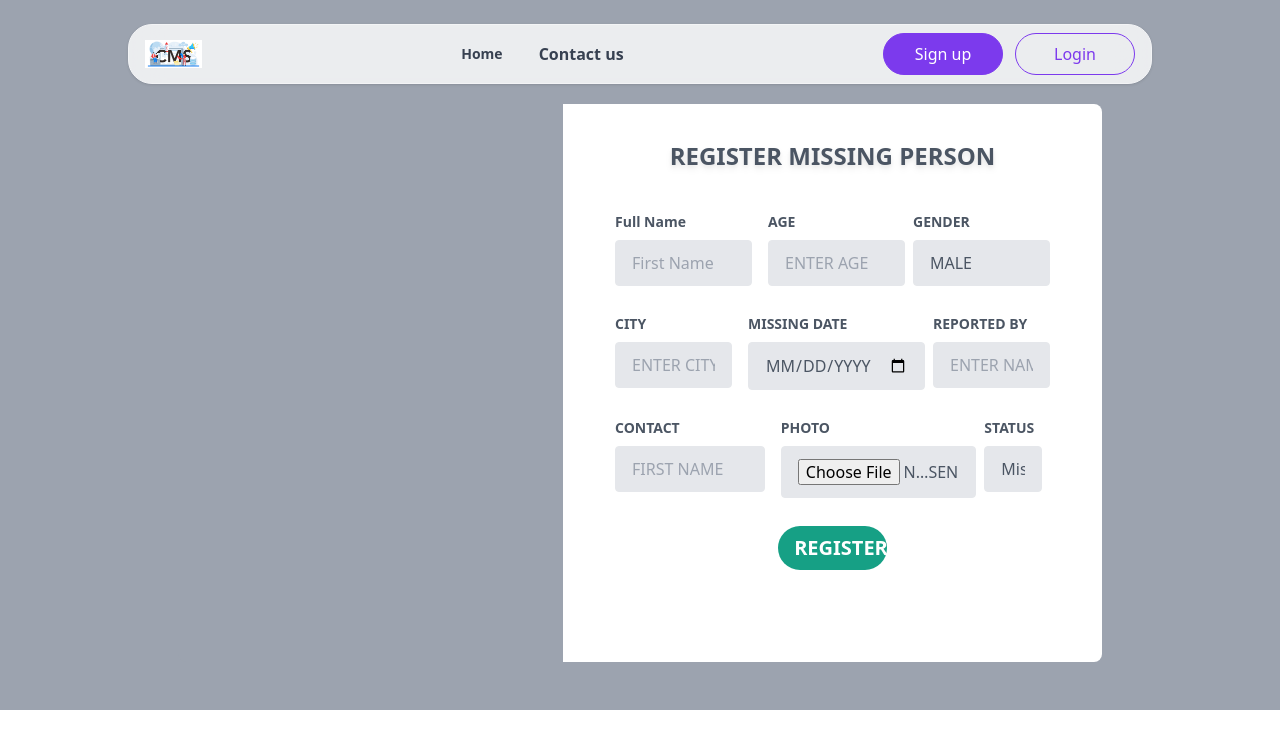
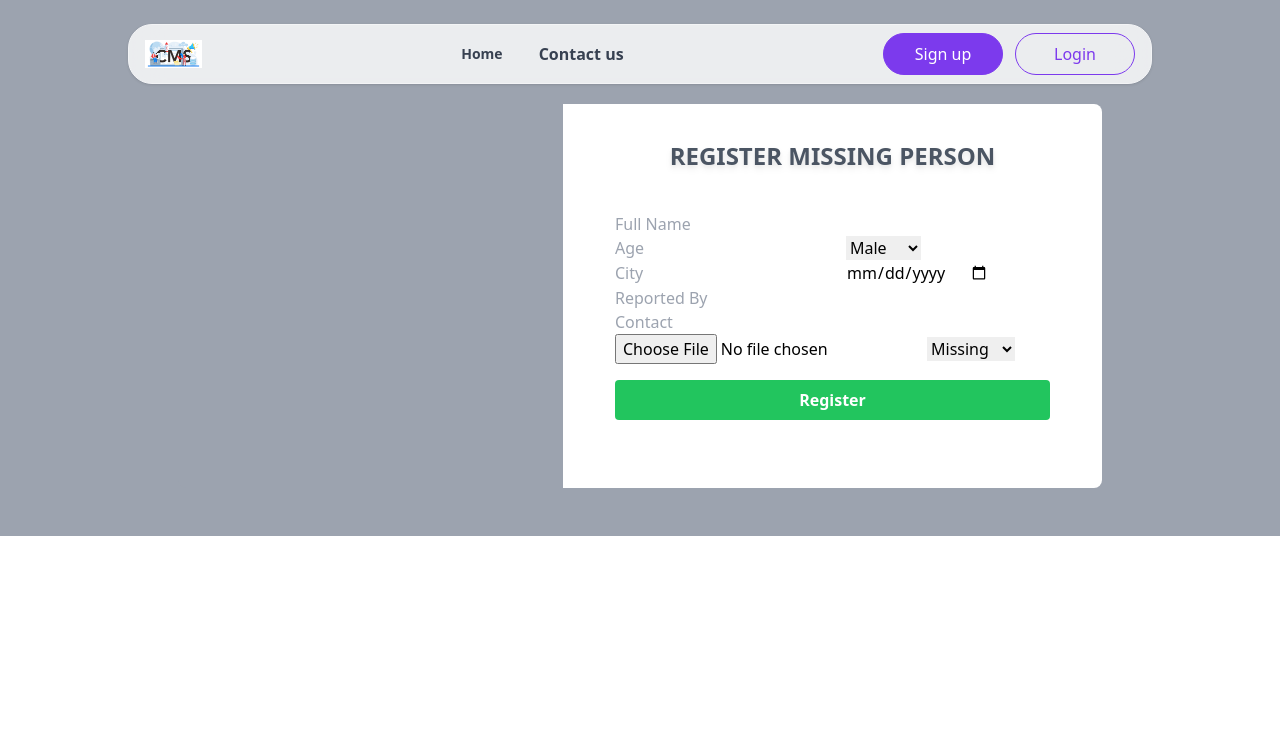
Before and after one commit to SUNIL-000/CMS, a React (Vite) app: page /missing-report in a window 1280 px wide. Shown: the top 748 px of the page. Built offline with nearby package versions, Linux system fonts and the light colour scheme.

Commit message:
Changing ui

```diff
--- a/src/pages/MissingPersonForm.jsx
+++ b/src/pages/MissingPersonForm.jsx
@@ -1,4 +1,3 @@
-// MissingPersonForm.js
 import React, { useState } from "react";
 import axios from "axios";
 import { useNavigate } from "react-router-dom";
@@ -6,7 +5,7 @@ import toast from "react-hot-toast";
 import { baseBackendUrl } from "../assets/connect";
 
 const MissingPersonForm = () => {
-  const navigate=useNavigate()
+  const navigate = useNavigate();
   const [formData, setFormData] = useState({
     name: "",
     age: "",
@@ -16,73 +15,51 @@ const MissingPersonForm = () => {
     reported_by_name: "",
     reported_by_contact: "",
     status: "missing",
-    photo_url: null,
+    photo: null,
   });
   const [phtPrev, setPhtPrev] = useState("");
-  //
+
   const handleChange = (e) => {
     const { name, value } = e.target;
     setFormData({ ...formData, [name]: value });
   };
 
   const handleFileChange = (e) => {
-    setFormData({ ...formData, photo_url: e.target.files[0] });
+    const file = e.target.files[0];
+    if (file) {
+      setFormData({ ...formData, photo: file });
       const reader = new FileReader();
       reader.onloadend = () => {
         if (typeof reader.result === "string") setPhtPrev(reader.result);
       };
-    reader.readAsDataURL(e.target.files[0]);
+      reader.readAsDataURL(file);
+    }
   };
 
   const handleSubmit = async (e) => {
     e.preventDefault();
-    const {
-      name,
-      age,
-      gender,
-      city,
-      missing_date,
-      reported_by_name,
-      reported_by_contact,
-      status,
-      photo_url,
-    } = formData;
+    const form = new FormData();
+    Object.keys(formData).forEach((key) => {
+      form.append(key, formData[key]);
+    });
 
-    let form = new FormData();
-    form.append("name", name);
-    form.append("age", age);
-    form.append("gender", gender);
-    form.append("city", city);
-    form.append("missing_date", missing_date);
-    form.append("reported_by_name", reported_by_name);
-    form.append("reported_by_contact", reported_by_contact);
-    form.append("status", status);
-    photo_url && form.append("photo_url", photo_url);
-
-    console.log(form);
     try {
       const { data } = await axios.post(
         `${baseBackendUrl}/api/v1/missing/new`,
         form,
         {
-          headers: {
-            "Content-Type": "multipart/form-data",
-          },
+          headers: { "Content-Type": "multipart/form-data" },
         }
       );
       if (data?.success) {
-        console.log(data);
-        toast.success(data?.message)
-        navigate('/all-missing-report')
-
-      }
-      else{
-        toast.error(data?.message)
-
+        toast.success(data?.message);
+        navigate("/all-missing-report");
+      } else {
+        toast.error(data?.message);
       }
     } catch (error) {
       console.error("Error submitting report:", error);
-      alert("Error submitting report. Please try again.");
+      toast.error("Error submitting report. Please try again.");
     }
   };
 
@@ -90,242 +67,37 @@ const MissingPersonForm = () => {
     <div className="h-full bg-gray-400 ">
       <div className="mx-auto ">
         <div className="flex justify-center px-6 py-12">
-          {/* Row */}
           <div className="w-full xl:w-3/4 lg:w-11/12 flex mt-14">
-            {/* Col */}
             <div
               className="w-full h-full bg-gray-400 hidden lg:block lg:w-5/12 bg-cover rounded-l-lg"
-              style={{
-                // backgroundSize: " cona",
-                backgroundSize: "cover",
-                backgroundRepeat: "no-repeat",
-                height: "full",
-                backgroundImage: `url(${phtPrev})`,
-              }}
+              style={{ backgroundImage: `url(${phtPrev})` }}
             />
-            {/* Col */}
-            <div className="w-full lg:w-7/12 bg-white    p-5 rounded-lg lg:rounded-l-none">
+            <div className="w-full lg:w-7/12 bg-white p-5 rounded-lg lg:rounded-l-none">
               <h3 className="py-4 text-2xl text-center text-gray-600 font-bold uppercase drop-shadow-md">
                 Register missing person
               </h3>
-              <form
-                className="px-8 pt-6 pb-8 mb-4 bg-white   rounded"
-                onSubmit={handleSubmit}
-              >
-                <div className="mb-4 md:flex md:justify-between">
-                  <div className="mb-4 md:mr-2 md:mb-0 w-1/3">
-                    <label
-                      className="block mb-2 text-sm font-bold text-gray-600 "
-                      htmlFor="firstName"
-                    >
-                      Full Name
-                    </label>
-                    <input
-                      required
-                      value={formData.name}
-                      onChange={handleChange}
-                      className="appearance-none block w-full bg-gray-200 text-gray-600 border border-gray-200 rounded py-3 px-4 mb-3 leading-tight focus:outline-none focus:bg-white focus:border-gray-500"
-                      id="firstName"
-                      type="text"
-                      placeholder="First Name"
-                      name="name"
-                    />
-                  </div>
-                  <div className="md:ml-2 w-1/3">
-                    <label
-                      className="block mb-2 text-sm font-bold text-gray-600 uppercase "
-                      htmlFor="lastName"
-                    >
-                      Age
-                    </label>
-                    <input
-                      required
-                      value={formData.age}
-                      onChange={handleChange}
-                      name="age"
-                      className="appearance-none block w-full bg-gray-200 text-gray-600 uppercase border border-gray-200 rounded py-3 px-4 mb-3 leading-tight focus:outline-none focus:bg-white focus:border-gray-500"
-                      id="age"
-                      type="number"
-                      placeholder="Enter age"
-                    />
-                  </div>
-                  <div className="md:ml-2 w-1/3">
-                    <label
-                      className="block mb-2 text-sm font-bold text-gray-600 uppercase "
-                      htmlFor="lastName"
-                    >
-                      Gender
-                    </label>
-                    <select
-                      required
-                      className="appearance-none block w-full bg-gray-200 text-gray-600 uppercase border border-gray-200 rounded py-3 px-4 mb-3 leading-tight focus:outline-none focus:bg-white focus:border-gray-500"
-                      name="gender"
-                      value={formData.gender}
-                      onChange={handleChange}
-
-                    >
-                      <option value="male" className="w-full">
-                        Male
-                      </option>
-                      <option value="female" className="w-full">
-                        Female
-                      </option>
-                      <option value="other" className="w-full">
-                        Other
-                      </option>
+              <form className="px-8 pt-6 pb-8 mb-4 bg-white rounded" onSubmit={handleSubmit}>
+                <input required value={formData.name} onChange={handleChange} name="name" placeholder="Full Name" className="input" />
+                <input required value={formData.age} onChange={handleChange} name="age" type="number" placeholder="Age" className="input" />
+                <select required name="gender" value={formData.gender} onChange={handleChange} className="input">
+                  <option value="male">Male</option>
+                  <option value="female">Female</option>
+                  <option value="other">Other</option>
                 </select>
-                  </div>
-                </div>
-                {/* ///////city,reported by, missing date///// */}
-                <div className="mb-4 md:flex md:justify-between">
-                  <div className="mb-4 md:mr-2 md:mb-0">
-                    <label
-                      className="block mb-2 text-sm font-bold text-gray-600 uppercase "
-                      htmlFor="firstName"
-                    >
-                      City
-                    </label>
-                    <input
-                      required
-                      name="city"
-                      value={formData.city}
-                      onChange={handleChange}
-                      className="appearance-none block w-full bg-gray-200 text-gray-600 uppercase border border-gray-200 rounded py-3 px-4 mb-3 leading-tight focus:outline-none focus:bg-white focus:border-gray-500"
-                      id="city"
-                      type="text"
-                      placeholder="Enter City"
-                    />
-                  </div>
-                  <div className="md:ml-2">
-                    <label
-                      className="block mb-2 text-sm font-bold text-gray-600 uppercase "
-                      htmlFor="lastName"
-                    >
-                      Missing Date
-                    </label>
-                    <input
-                      required
-                      name="missing_date"
-                      value={formData.missing_date}
-                      onChange={handleChange}
-                      className="appearance-none block w-full  bg-gray-200 text-gray-600 uppercase border border-gray-200 rounded py-3 px-4 mb-3 leading-tight focus:outline-none focus:bg-white focus:border-gray-500"
-                      id="missing_date"
-                      type="date"
-                    />
-                  </div>
-                  <div className="md:ml-2">
-                    <label
-                      className="block mb-2 text-sm font-bold text-gray-600 uppercase "
-                      htmlFor="lastName"
-                    >
-                      Reported By
-                    </label>
-                    <input
-                      required
-                      name="reported_by_name"
-                      value={formData.reported_by_name}
-                      onChange={handleChange}
-                      className="appearance-none block w-full bg-gray-200 text-gray-600 uppercase border border-gray-200 rounded py-3 px-4 mb-3 leading-tight focus:outline-none focus:bg-white focus:border-gray-500"
-                      id="reported_by"
-                      type="text"
-                      placeholder="Enter name"
-                    />
-                  </div>
-                </div>
-
-                {/* ///////status,photo_url///// */}
-                <div className="mb-4 md:flex md:justify-between">
-                  <div className="mb-4 md:mr-2 md:mb-0">
-                    <label
-                      className="block mb-2 text-sm font-bold text-gray-600 uppercase "
-                      htmlFor="firstName"
-                    >
-                      Contact
-                    </label>
-                    <input
-                      required
-                      value={formData.reported_by_contact}
-                      onChange={handleChange}
-                      className="appearance-none block w-full bg-gray-200 text-gray-600 uppercase border border-gray-200 rounded py-3 px-4 mb-3 leading-tight focus:outline-none focus:bg-white focus:border-gray-500"
-                      id="contact"
-                      type="number"
-                      placeholder="First Name"
-                      name="reported_by_contact"
-                    />
-                  </div>
-
-                  <div className="md:ml-2 md:mr-2 p-0">
-                    <label
-                      className="block mb-2 text-sm font-bold text-gray-600 uppercase "
-                      htmlFor="lastName"
-                    >
-                      Photo
-                    </label>
-                    <input
-                      required
-                      onChange={handleFileChange}
-                      name="photo_url"
-                      className="appearance-none block w-full bg-gray-200 text-gray-600 uppercase border border-gray-200 rounded py-3 px-4 mb-3 leading-tight focus:outline-none focus:bg-white focus:border-gray-500"
-                      id="reported_by"
-                      type="file"
-                      placeholder="Enter photo_url"
-                    />
-                  </div>
-
-                  <div className="mb-4 md:mr-2 md:mb-0">
-                    <label
-                      className="block mb-2 text-sm font-bold text-gray-600 uppercase"
-                      htmlFor="firstName"
-                    >
-                      Status
-                    </label>
-                    <select
-                      required
-                      className="appearance-none block w-full bg-gray-200 text-gray-600 border border-gray-200 rounded py-3 px-4 mb-3 leading-tight focus:outline-none focus:bg-white focus:border-gray-500"
-                      name="status"
-                      value={formData.status}
-                      onChange={handleChange}
-
-                    >
-                      <option value="missing" className="w-full">
-                        Missing
-                      </option>
-                      <option value="found" className="w-full">
-                        Found
-                      </option>
-                      <option value="resolved" className="w-full">
-                        Resolved
-                      </option>
+                <input required value={formData.city} onChange={handleChange} name="city" placeholder="City" className="input" />
+                <input required type="date" value={formData.missing_date} onChange={handleChange} name="missing_date" className="input" />
+                <input required value={formData.reported_by_name} onChange={handleChange} name="reported_by_name" placeholder="Reported By" className="input" />
+                <input required value={formData.reported_by_contact} onChange={handleChange} name="reported_by_contact" type="number" placeholder="Contact" className="input" />
+                <input required onChange={handleFileChange} type="file" name="photo" className="input" />
+                <select required name="status" value={formData.status} onChange={handleChange} className="input">
+                  <option value="missing">Missing</option>
+                  <option value="found">Found</option>
+                  <option value="resolved">Resolved</option>
                 </select>
-                  </div>
-                </div>
-                {phtPrev && (
-                  <img
-                    src={phtPrev}
-                    alt="newaimge"
-                    className="w-20 h-20 text-center mx-auto"
-                  />
-                )}
-
-                <div className="mb-6 mt-4 text-center">
-                  <button
-                    className="w-1/4 px-4 py-2 font- bg-[#16A085] rounded-full hover:bg-[#16a0849c] text-white text-xl uppercase font-bold dark:bg-[#16A085]  dark:hover:bg-[#51c2ac] focus:outline-none focus:shadow-outline"
-                    type="submit"
-                  >
+                {phtPrev && <img src={phtPrev} alt="Preview" className="w-20 h-20 text-center mx-auto" />}
+                <button className="w-full bg-green-500 text-white font-bold py-2 px-4 rounded mt-4" type="submit">
                   Register
                 </button>
-                </div>
-                {/* {JSON.stringify(
-                  formData.name +
-                    formData.age +
-                    formData.gender +
-                    formData.city +
-                    formData.missing_date +
-                    formData.reported_by_name +
-                    formData.reported_by_contact +
-                    formData.status +
-                    formData.photo_url
-                )} */}
               </form>
             </div>
           </div>
```
Lines whose indentation alone changed are shown as unchanged.
